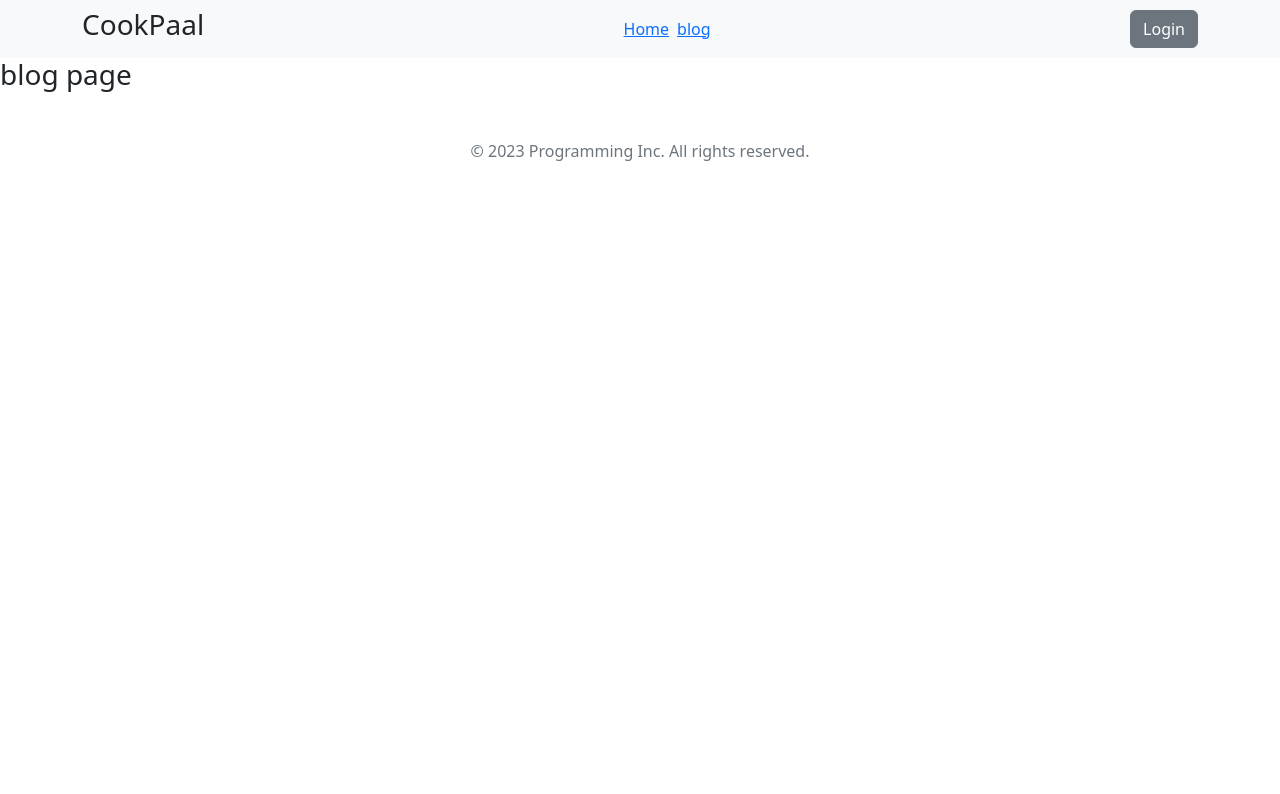
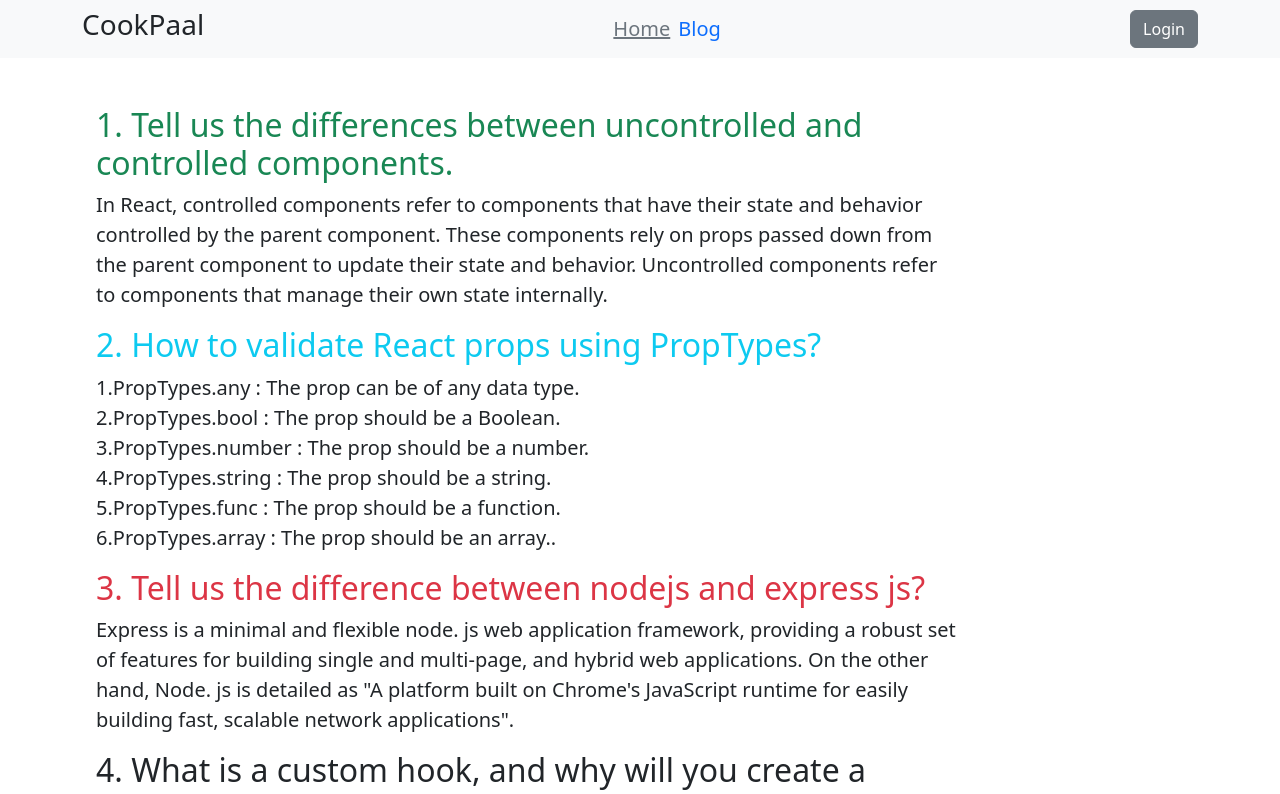
Before and after one commit to rashidulub/The-chef-recipes-client, a React (Vite) app: page /blog in a window 1280 px wide. Shown: the top 794 px of the page. Built offline with nearby package versions, Linux system fonts and the light colour scheme; no server answers.

Commit message:
navbar active added and blog page information complite

```diff
--- a/src/pages/Blog/Blog.jsx
+++ b/src/pages/Blog/Blog.jsx
@@ -2,8 +2,29 @@ import React from 'react';
 
 const Blog = () => {
     return (
-        <div>
-           <h3>blog page</h3>
+        <div className='p-5 ms-5 w-75 '>
+            <div className=''>
+                <h1 className='fs-2 text-success'>1. Tell us the differences between uncontrolled and controlled components.</h1>
+                <p className='fs-5'> In React, controlled components refer to components that have their state and behavior controlled by the parent component. These components rely on props passed down from the parent component to update their state and behavior. Uncontrolled components refer to components that manage their own state internally.</p>
+            </div>
+            <div>
+                <h1 className='fs-2 text-info'>2. How to validate React props using PropTypes?</h1>
+                <p  className='fs-5'> 1.PropTypes.any : The prop can be of any data type. <br />
+                    2.PropTypes.bool : The prop should be a Boolean.<br />
+                    3.PropTypes.number : The prop should be a number.<br />
+                    4.PropTypes.string : The prop should be a string.<br />
+                    5.PropTypes.func : The prop should be a function.<br />
+                    6.PropTypes.array : The prop should be an array..</p>
+            </div>
+            <div>
+                <h1 className='fs-2 text-danger'>3. Tell us the difference between nodejs and express js?</h1>
+                <p  className='fs-5'>Express is a minimal and flexible node. js web application framework, providing a robust set of features for building single and multi-page, and hybrid web applications. On the other hand, Node. js is detailed as "A platform built on Chrome's JavaScript runtime for easily building fast, scalable network applications".</p>
+            </div>
+
+            <div>
+                <h1 className='fs-2 text-dark'>4. What is a custom hook, and why will you create a custom hook?</h1>
+                <p  className='fs-5'>Custom React JS hooks are reusable functions that a React JS software developer can use to add special and unique functionality to the React applications. Usually, if there is a requirement to add a feature, one can install a third-party library and solve the problem.</p>
+            </div>
         </div>
     );
 };
--- a/src/pages/shared/NavigationBar/NavigationBar.jsx
+++ b/src/pages/shared/NavigationBar/NavigationBar.jsx
@@ -30,16 +30,16 @@ const NavigationBar = () => {
                          to='/category/0'
                          aria-label='Home'
                          title='Home'
-                         className={({ isActive }) => (isActive ? 'active' : 'default')}
+                         className={({ isActive }) => (isActive ? ' active fs-5 text-decoration-none' : 'default fs-5 text-secondary')}
                         > Home</NavLink>
                     </li>
-                    <li>
+                    <li >
                         <NavLink
                          to='/blog'
                          aria-label='Statistics'
                          title='Statistics'
-                         className={({ isActive }) => (isActive ? 'active' : 'default')}
-                        >blog</NavLink>
+                         className= {({ isActive }) => (isActive ? 'active fs-5 text-decoration-none ' : 'default fs-5 text-decoration-none text-secondary')}
+                        >Blog</NavLink>
                     </li>
 
 
```
